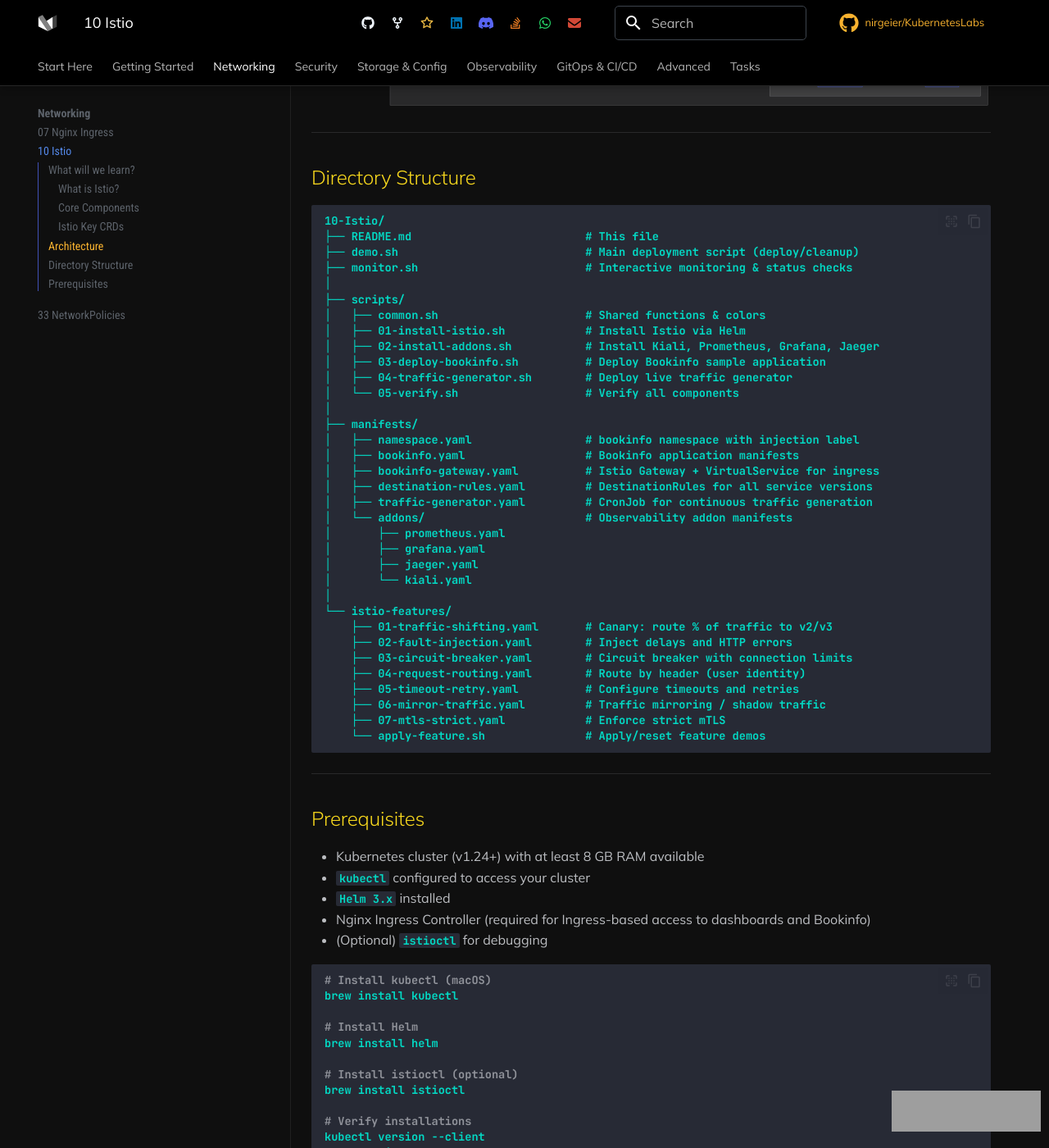
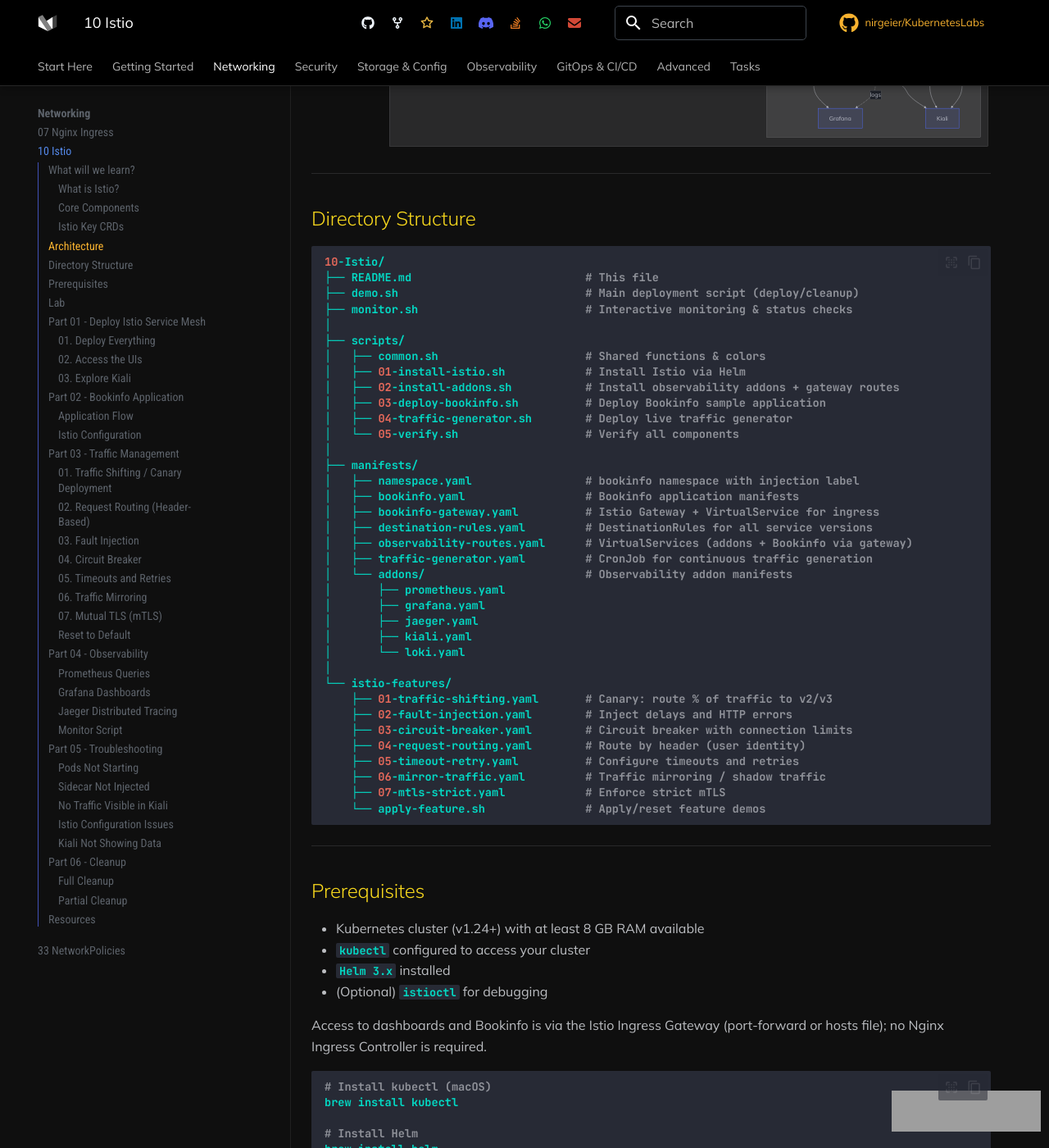
Before and after one commit to nirgeier/KubernetesLabs, an MkDocs documentation site: the page built from Labs/10-Istio/README.md, in a window 1280 px wide and 1400 px high, scrolled down 2019 px. Shown: the whole window at 82% size. Built offline with MkDocs 1.6.1 and Material for MkDocs 9.7.7, drawn with Linux system fonts in a browser that asks for light colours; comment, search, counter and statistics services are not loaded; some of the changed text lies outside the part shown; grey boxes are pictures that could not be loaded.

Commit message:
Corrected some issues and removed redundant code. Added docstring and updated documentation.
Signed-off-by: “Tal Orlik” <talorlik@gmail.com>

````diff
--- a/Labs/10-Istio/README.md
+++ b/Labs/10-Istio/README.md
@@ -1,5 +1,3 @@
----
-
 # Istio Service Mesh & Kiali
 
 - `Istio` is an open-source service mesh that provides a uniform way to manage microservices communication.
@@ -11,7 +9,7 @@
 ## What will we learn?
 
 - Install and configure Istio service mesh using Helm
-- Deploy Kiali, Prometheus, Grafana, and Jaeger as observability addons
+- Deploy Kiali, Prometheus, Grafana, Jaeger, and Loki as observability addons
 - Deploy a microservices demo application with sidecar injection
 - Generate live traffic and observe it in Kiali's topology graph
 - Configure traffic management: routing, canary deployments, fault injection
@@ -39,17 +37,18 @@
 | **Prometheus**   | Metrics collection and storage for Istio telemetry                        | `9090`       |
 | **Grafana**      | Dashboards for mesh, service, and workload metrics                        | `3000`       |
 | **Jaeger**       | Distributed tracing backend and UI                                        | `16686`      |
+| **Loki**         | Log aggregation (used with Grafana for logs)                              | `3100`       |
 
 ### Istio Key CRDs
 
 | CRD                   | Purpose                                                                           |
 | --------------------- | --------------------------------------------------------------------------------- |
 | `VirtualService`      | Define routing rules: traffic shifting, fault injection, timeouts                 |
-| `DestinationRule`     | Define policies after routing: load balancing, circuit breaker, mTLS             |
+| `DestinationRule`     | Define policies after routing: load balancing, circuit breaker, mTLS              |
 | `Gateway`             | Configure load balancer at mesh edge for HTTP/TCP traffic                         |
-| `PeerAuthentication`  | Configure mTLS mode: `STRICT`, `PERMISSIVE`, `DISABLE`                           |
+| `PeerAuthentication`  | Configure mTLS mode: `STRICT`, `PERMISSIVE`, `DISABLE`                            |
 | `AuthorizationPolicy` | Access control policies for workloads                                             |
-| `ServiceEntry`        | Add external services (outside the mesh) to Istio's service registry             |
+| `ServiceEntry`        | Add external services (outside the mesh) to Istio's service registry              |
 
 ---
 
@@ -67,6 +66,7 @@ graph TB
             grafana["Grafana"]
             jaeger["Jaeger"]
             kiali["Kiali"]
+            loki["Loki"]
         end
 
         subgraph bookinfo["bookinfo namespace  (istio-injection=enabled)"]
@@ -104,6 +104,7 @@ graph TB
         jaeger --> kiali
         istiod --> kiali
         prometheus --> grafana
+        loki -. logs .-> grafana
     end
 ```
 
@@ -111,7 +112,7 @@ graph TB
 
 ## Directory Structure
 
-```
+```bash
 10-Istio/
 ├── README.md                          # This file
 ├── demo.sh                            # Main deployment script (deploy/cleanup)
@@ -120,7 +121,7 @@ graph TB
 ├── scripts/
 │   ├── common.sh                      # Shared functions & colors
 │   ├── 01-install-istio.sh            # Install Istio via Helm
-│   ├── 02-install-addons.sh           # Install Kiali, Prometheus, Grafana, Jaeger
+│   ├── 02-install-addons.sh           # Install observability addons + gateway routes
 │   ├── 03-deploy-bookinfo.sh          # Deploy Bookinfo sample application
 │   ├── 04-traffic-generator.sh        # Deploy live traffic generator
 │   └── 05-verify.sh                   # Verify all components
@@ -130,12 +131,14 @@ graph TB
 │   ├── bookinfo.yaml                  # Bookinfo application manifests
 │   ├── bookinfo-gateway.yaml          # Istio Gateway + VirtualService for ingress
 │   ├── destination-rules.yaml         # DestinationRules for all service versions
+│   ├── observability-routes.yaml      # VirtualServices (addons + Bookinfo via gateway)
 │   ├── traffic-generator.yaml         # CronJob for continuous traffic generation
 │   └── addons/                        # Observability addon manifests
 │       ├── prometheus.yaml
 │       ├── grafana.yaml
 │       ├── jaeger.yaml
-│       └── kiali.yaml
+│       ├── kiali.yaml
+│       └── loki.yaml
 │
 └── istio-features/
     ├── 01-traffic-shifting.yaml       # Canary: route % of traffic to v2/v3
@@ -155,8 +158,10 @@ graph TB
 - Kubernetes cluster (v1.24+) with at least 8 GB RAM available
 - `kubectl` configured to access your cluster
 - `Helm 3.x` installed
-- Nginx Ingress Controller (required for Ingress-based access to dashboards and Bookinfo)
 - (Optional) `istioctl` for debugging
+
+Access to dashboards and Bookinfo is via the Istio Ingress Gateway
+(port-forward or hosts file); no Nginx Ingress Controller is required.
 
 ```bash
 # Install kubectl (macOS)
@@ -175,7 +180,7 @@ helm version
 
 ---
 
-# Lab
+## Lab
 
 ## Part 01 - Deploy Istio Service Mesh
 
@@ -193,7 +198,8 @@ The script will:
 
 - Check prerequisites: `kubectl`, `helm`, cluster connectivity
 - Install Istio CRDs and control plane via Helm
-- Install Kiali, Prometheus, Grafana, and Jaeger
+- Install observability addons (Kiali, Prometheus, Grafana, Jaeger, Loki) and
+  Istio Gateway routes for them
 - Create the `bookinfo` namespace with sidecar injection enabled
 - Deploy the Bookinfo sample application (4 microservices, multiple versions)
 - Configure the Istio Ingress Gateway and DestinationRules
@@ -543,11 +549,14 @@ kubectl logs -n istio-system -l app=kiali --tail=50
 This will remove:
 
 - `traffic-gen` namespace and all traffic generator resources
-- `bookinfo` namespace and all application resources
-- Kiali, Prometheus, Grafana, and Jaeger Helm releases
-- Istio control plane Helm release
-- All Istio CRDs
-- All remaining namespaces created by this lab
+- `bookinfo` namespace and all application resources (including Istio gateway
+  routes)
+- Observability addons (Kiali, Prometheus, Grafana, Jaeger, Loki) and their
+  Istio VirtualService routes; Loki PVCs (e.g. `storage-loki-0`) are deleted
+  so persistent volumes are not left behind
+- Istio Ingress Gateway, Istiod, and base Helm releases
+- `istio-system` namespace
+- All Istio CRDs and cluster-wide addon RBAC (e.g. Prometheus, Kiali, Loki)
 
 ### Partial Cleanup
 
@@ -561,6 +570,8 @@ kubectl delete namespace traffic-gen
 
 # Remove only observability addons (keep Istio + app running)
 kubectl delete -f manifests/addons/ -n istio-system
+# If you removed addons manually, delete Loki PVCs to free storage (e.g. storage-loki-0):
+kubectl delete pvc -n istio-system storage-loki-0 --ignore-not-found
 ```
 
 ---
````
Also changed, not shown: 16 other files.
